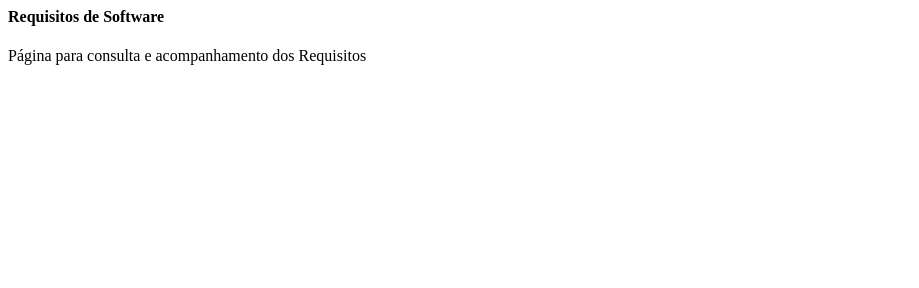
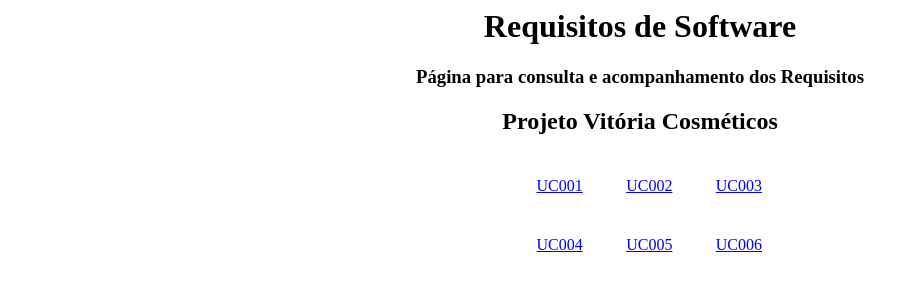
Before and after one commit to impacta-es13-gcm-grupo01/impacta-es13--gcm-grupo01.github.io., a plain HTML site: page requisitos/index.html in a window 1280 px wide. Shown: the whole page, without its empty margins (0-919 px from the left). Drawn offline with Linux system fonts and the light colour scheme.

Commit message:
Update index.html

```diff
--- a/requisitos/index.html
+++ b/requisitos/index.html
@@ -2,9 +2,24 @@
 
 <head><title>Documento de Requisitos</title></head>
   <body>
-    <h4>Requisitos de Software</h4>
-    <p>
-    Página para consulta e acompanhamento dos Requisitos
-    </p>
+    <h1 style="text-align: center;"><strong>Requisitos de Software</strong></h1>
+<h3 style="text-align: center;">P&aacute;gina para consulta e acompanhamento dos Requisitos</h3>
+<h2 style="text-align: center;">Projeto Vit&oacute;ria Cosm&eacute;ticos</h2>
+<table style="margin-left: auto; margin-right: auto; height: 120px;" width="271">
+<tbody>
+<tr>
+<td style="padding-left: 30px;"><span style="text-decoration: underline; color: #0000ff;">UC001</span></td>
+<td style="padding-left: 30px;"><span style="text-decoration: underline; color: #0000ff;">UC002</span></td>
+<td style="padding-left: 30px;"><span style="text-decoration: underline; color: #0000ff;">UC003</span></td>
+</tr>
+<tr>
+<td style="padding-left: 30px;"><span style="text-decoration: underline; color: #0000ff;">UC004</span></td>
+<td style="padding-left: 30px;"><span style="text-decoration: underline; color: #0000ff;">UC005</span></td>
+<td style="padding-left: 30px;"><span style="text-decoration: underline; color: #0000ff;">UC006</span></td>
+</tr>
+</tbody>
+</table>
+<p>&nbsp;</p>
+<p>&nbsp;</p>
   </body>
 </html>
```
